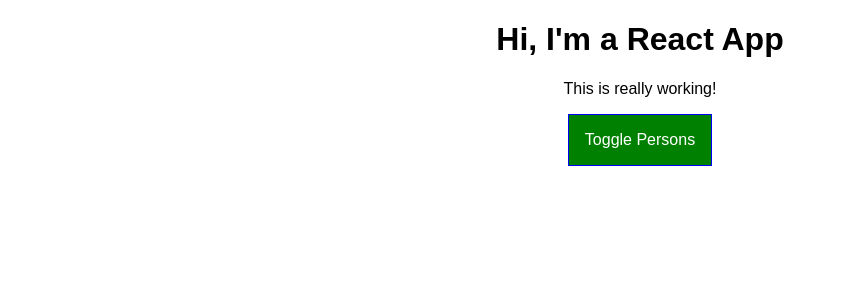
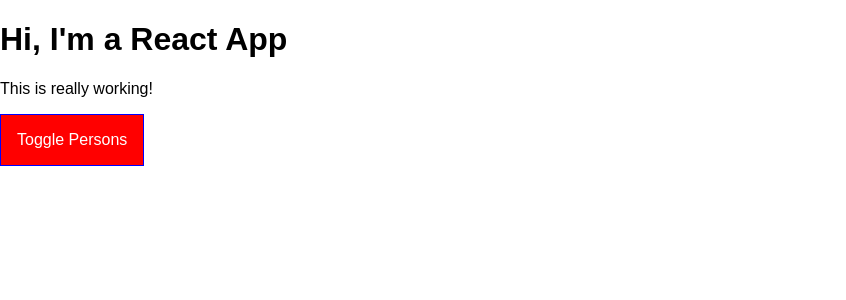
Before and after one commit to maksymmukanovskyi/burger-app-react, a React (Create React App) app: page / in a window 1280 px wide. Shown: the top 300 px of the page, without its empty margins (0-846 px from the left). Built offline with nearby package versions, Linux system fonts and the light colour scheme.

Commit message:
styling_fixes

```diff
--- a/src/Components/Cockpit/Cockpit.js
+++ b/src/Components/Cockpit/Cockpit.js
@@ -1,23 +1,29 @@
 import React from 'react';
+import classes from './Cockpit.module.css';
+import Auxx from '../../hoc/Auxx';
 
 const cockpit = props => {
   const assignedClasses = [];
+  let btnClass = classes.Button;
+  if (!props.showPersons) {
+    btnClass = [classes.Button, classes.Red].join(' ');
+  }
 
   if (props.persons.length <= 2) {
-    assignedClasses.push(props.classes.red); // classes = ['red']
+    assignedClasses.push(classes.red); // classes = ['red']
   }
   if (props.persons.length <= 1) {
-    assignedClasses.push(props.classes.bold); // classes = ['red', 'bold']
+    assignedClasses.push(classes.bold); // classes = ['red', 'bold']
   }
 
   return (
-    <div>
+    <Auxx className={classes.Header}>
       <h1>Hi, I&apos;m a React App</h1>
       <p className={assignedClasses.join(' ')}>This is really working!</p>
-      <button type="button" className={props.btnClass} onClick={props.onToggle}>
+      <button type="button" className={btnClass} onClick={props.onToggle}>
         Toggle Persons
       </button>
-    </div>
+    </Auxx>
   );
 };
 
--- a/src/containers/App.module.css
+++ b/src/Components/Cockpit/Cockpit.module.css
@@ -1,4 +1,4 @@
-.App {
+.Header {
   text-align: center;
 }
 
@@ -10,7 +10,7 @@
   font-weight: bold;
 }
 
-.App button {
+.Button {
   border: 1px solid blue;
   padding: 16px;
   background-color: green;
@@ -19,16 +19,16 @@
   cursor: pointer;
 }
 
-.App button:hover {
+.Button:hover {
   background-color: lightgreen;
   color: black;
 }
 
-.App button.Red {
+.Button.Red {
   background-color: red;
 }
 
-.App button.Red:hover {
+.Button.Red:hover {
   background-color: salmon;
   color: black;
 }
--- a/src/Components/Persons/Person/Person.js
+++ b/src/Components/Persons/Person/Person.js
@@ -1,20 +1,21 @@
-import React from 'react';
+import React, { PureComponent } from 'react';
 
 import classes from './Person.module.css';
 
-const person = ( props ) => {
-    // const rnd = Math.random();
+class Person extends PureComponent {
+  render() {
+    const { click, age, changed, name, children } = this.props;
 
-    // if ( rnd > 0.7 ) {
-    //     throw new Error( 'Something went wrong' );
-    // }
     return (
-        <div className={classes.Person}>
-            <p onClick={props.click}>I'm {props.name} and I am {props.age} years old!</p>
-            <p>{props.children}</p>
-            <input type="text" onChange={props.changed} value={props.name} />
-        </div>
-    )
-};
+      <div className={classes.Person}>
+        <p onClick={click} role="presentation">
+          I&apos;m {name} and I am {age} years old!
+        </p>
+        <p>{children}</p>
+        <input type="text" onChange={changed} value={name} />
+      </div>
+    );
+  }
+}
 
-export default person;
+export default Person;
--- a/src/Components/Persons/Persons.js
+++ b/src/Components/Persons/Persons.js
@@ -1,17 +1,21 @@
-import React from 'react';
+import React, { PureComponent } from 'react';
 import Person from './Person/Person';
 
-const persons = props =>
-  props.persons.map((person, index) => {
+class Persons extends PureComponent {
+  render() {
+    const { persons, onDelete, onChange } = this.props;
+    return persons.map((person, index) => {
       return (
         <Person
           key={person.id}
-        click={() => props.onDelete(index)}
+          click={() => onDelete(index)}
           name={person.name}
           age={person.age}
-        changed={event => props.onChange(event, person.id)}
+          changed={event => onChange(event, person.id)}
         />
       );
     });
+  }
+}
 
-export default persons;
+export default Persons;
--- a/src/containers/App.js
+++ b/src/containers/App.js
@@ -1,5 +1,4 @@
 import React, { Component } from 'react';
-import classes from './App.module.css';
 import Persons from '../components/Persons/Persons';
 import Cockpit from '../components/Cockpit/Cockpit';
 
@@ -53,29 +52,23 @@ class App extends Component {
 
   render() {
     let createdPersons = null;
-    let btnClass = '';
     const { showPersons, persons } = this.state;
 
     if (showPersons) {
       createdPersons = (
-        <div>
-          <Persons
-            persons={persons}
-            onDelete={this.deletePersonHandler}
-            onChange={this.nameChangedHandler}
-          />
-        </div>
+        <Persons
+          persons={persons}
+          onDelete={this.deletePersonHandler}
+          onChange={this.nameChangedHandler}
+        />
       );
-
-      btnClass = classes.Red;
     }
 
     return (
-      <div className={classes.App}>
+      <div>
         <Cockpit
-          btnClass={btnClass}
+          showPersons={showPersons}
           onToggle={this.togglePersonsHandler}
-          classes={classes}
           persons={persons}
         />
         {createdPersons}
--- /dev/null
+++ b/src/hoc/Auxx.js
@@ -0,0 +1,5 @@
+// import React from 'react';
+
+const aux = props => props.children;
+
+export default aux;
```
Also changed, not shown: 2 other files (tests, documents, lock files or other folders). Lines whose indentation alone changed are shown as unchanged.
